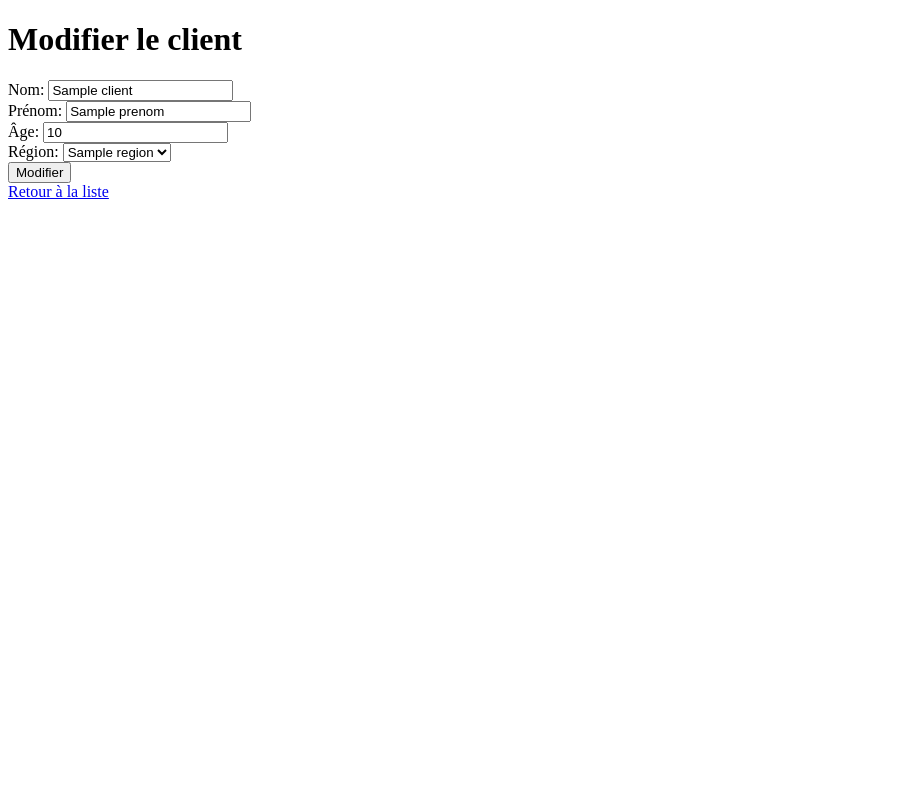
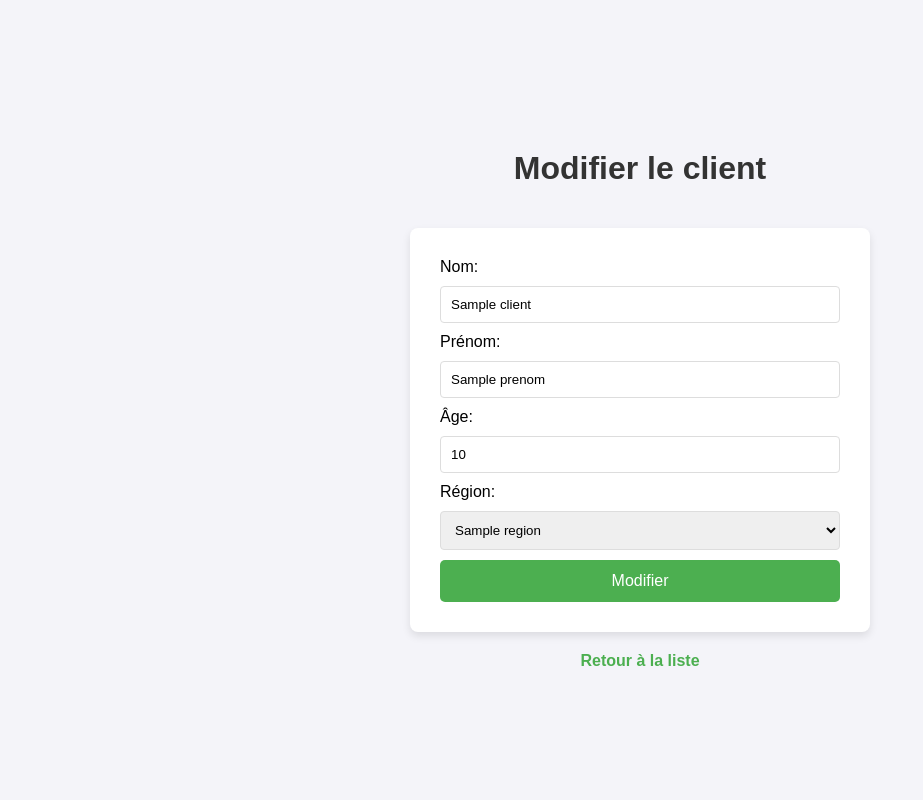
Before and after one commit to kboris0/cloud, a Flask app: template templates/modifier.html in a window 1280 px wide. Shown: the whole page, without its empty margins (0-923 px from the left). Run offline with Flask 2, Linux system fonts and the light colour scheme; the template is opened without the code that fills it: most values are stand-ins (such as "Sample title", 1, 10 or a date in 2020).

Commit message:
Update modifier.html

```diff
--- a/templates/modifier.html
+++ b/templates/modifier.html
@@ -1,20 +1,99 @@
 <!DOCTYPE html>
 <html>
-<head><title>Modifier Client</title></head>
+<head>
+    <title>Modifier Client</title>
+    <style>
+        body {
+            font-family: Arial, sans-serif;
+            background-color: #f4f4f9;
+            margin: 0;
+            padding: 0;
+            display: flex;
+            justify-content: center;
+            align-items: center;
+            height: 100vh;
+            flex-direction: column;
+        }
+
+        h1 {
+            color: #333;
+            text-align: center;
+            margin-top: 20px;
+        }
+
+        form {
+            background-color: #fff;
+            padding: 30px;
+            border-radius: 8px;
+            box-shadow: 0 4px 8px rgba(0, 0, 0, 0.1);
+            width: 100%;
+            max-width: 400px;
+            margin-top: 20px;
+        }
+
+        input[type="text"],
+        input[type="number"],
+        select {
+            width: 100%;
+            padding: 10px;
+            margin: 10px 0;
+            border: 1px solid #ddd;
+            border-radius: 4px;
+            box-sizing: border-box;
+        }
+
+        button {
+            width: 100%;
+            padding: 12px;
+            background-color: #4CAF50;
+            color: white;
+            border: none;
+            border-radius: 5px;
+            font-size: 16px;
+            cursor: pointer;
+        }
+
+        button:hover {
+            background-color: #45a049;
+        }
+
+        a {
+            text-decoration: none;
+            color: #4CAF50;
+            font-weight: bold;
+            margin-top: 20px;
+            display: block;
+            text-align: center;
+        }
+
+        a:hover {
+            color: #45a049;
+            text-decoration: underline;
+        }
+    </style>
+</head>
 <body>
     <h1>Modifier le client</h1>
     <form method="POST">
-    Nom: <input type="text" name="nom" value="{{ client.nom }}" required><br>
-    Prénom: <input type="text" name="prenom" value="{{ client.prenom }}" required><br>
-    Âge: <input type="number" name="age" value="{{ client.age }}" required><br>
-    Région:
+        <label for="nom">Nom:</label>
+        <input type="text" name="nom" value="{{ client.nom }}" required><br>
+
+        <label for="prenom">Prénom:</label>
+        <input type="text" name="prenom" value="{{ client.prenom }}" required><br>
+
+        <label for="age">Âge:</label>
+        <input type="number" name="age" value="{{ client.age }}" required><br>
+
+        <label for="id_region">Région:</label>
         <select name="id_region">
             {% for region in regions %}
             <option value="{{ region[0] }}" {% if region[0] == client.ID_region %}selected{% endif %}>{{ region[1] }}</option>
             {% endfor %}
         </select><br>
+
         <button type="submit">Modifier</button>
     </form>
+
     <a href="/liste_client">Retour à la liste</a>
 </body>
 </html>
```
Lines whose indentation alone changed are shown as unchanged.
